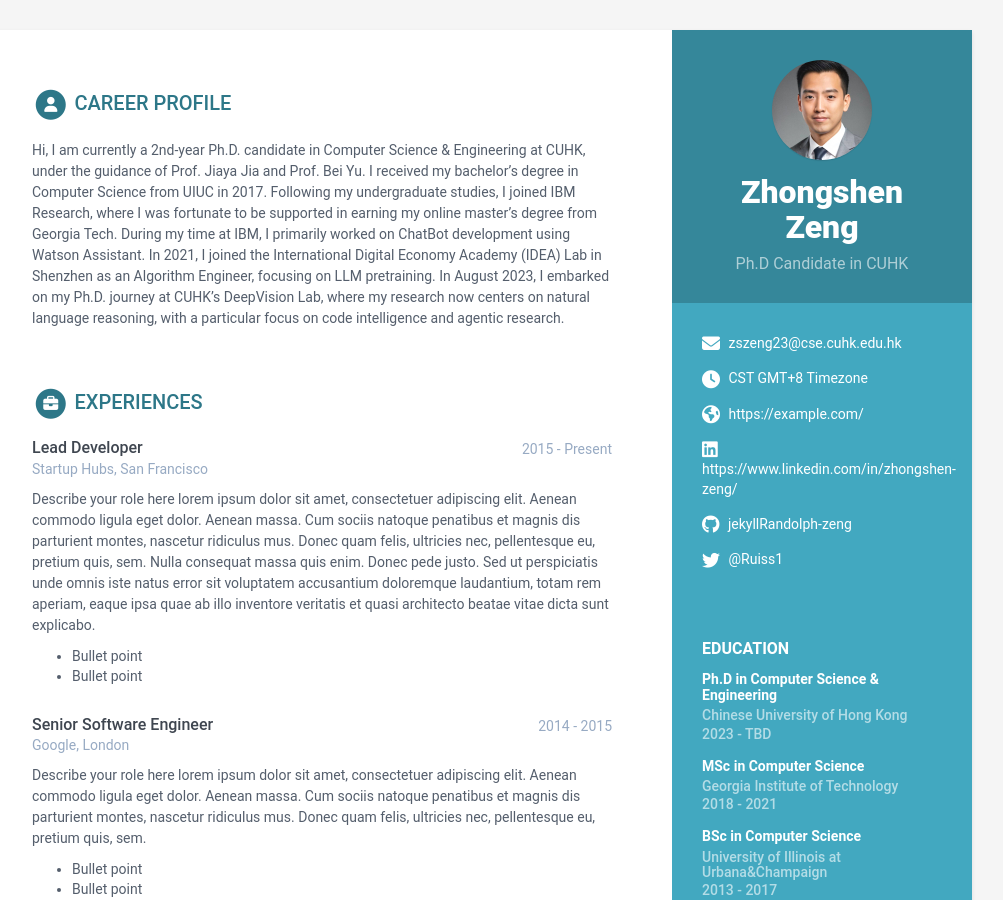
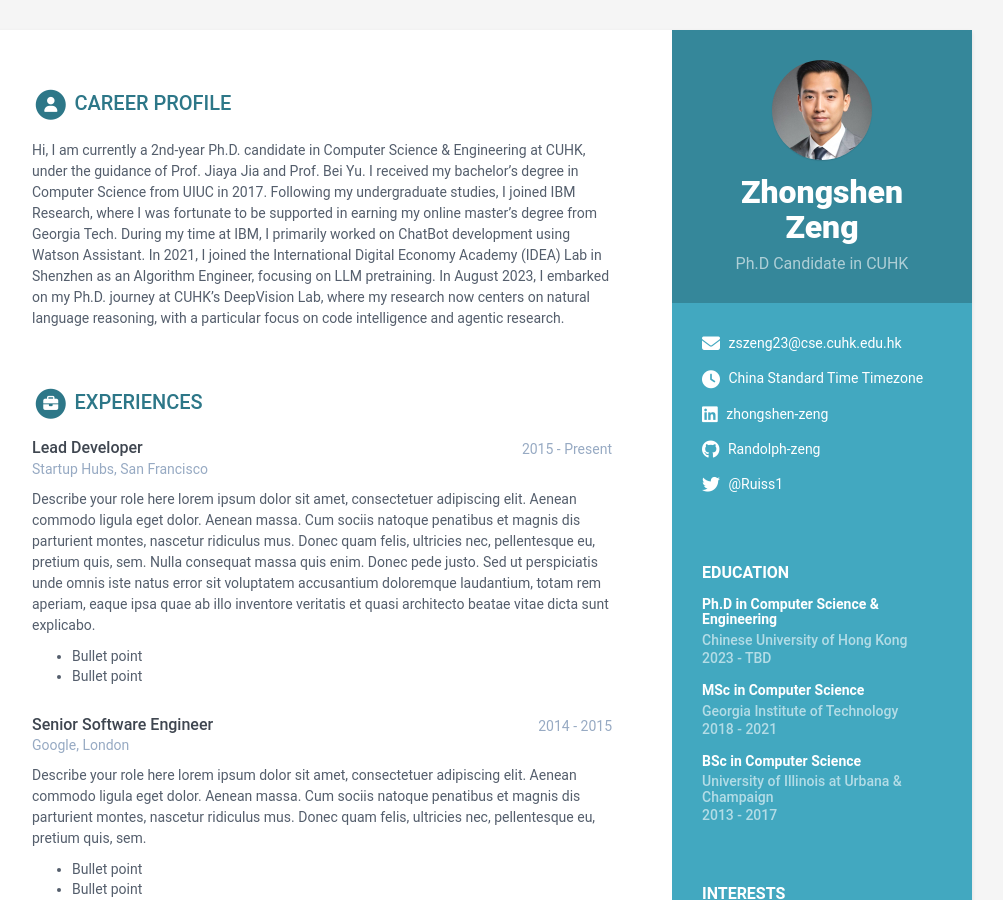
Before and after one commit to Randolph-zeng/zhongshen-zeng, a Jekyll site: the page built from index.html, in a window 1280 px wide and 900 px high. Shown: the whole window, without its empty margins (168-1171 px from the left). Built offline with Jekyll 4.4.1, drawn with Linux system fonts in a browser that asks for light colours.

Commit message:
update personal info

```diff
--- a/_data/data.yml
+++ b/_data/data.yml
@@ -15,12 +15,12 @@ sidebar:
     # Sidebar links
     email: zszeng23@cse.cuhk.edu.hk
     # phone: 012 345 6789
-    timezone: CST GMT+8 # Enter your timezone, e.g., America/Havana, Africa/Casablanca, America/North_Dakota/Center
+    timezone: China Standard Time # Enter your timezone, e.g., America/Havana, Africa/Casablanca, America/North_Dakota/Center
     # citizenship:
-    website: https://example.com/ # Include the full website URL, including "http://" or "https://".
-    linkedin: https://www.linkedin.com/in/zhongshen-zeng/
+    # website: https://www.zhihu.com/column/c_1416327491808608256 # Include the full website URL, including "http://" or "https://".
+    linkedin: zhongshen-zeng
     # xing: alandoe
-    github: jekyllRandolph-zeng
+    github: Randolph-zeng
     # telegram: # add your nickname without '@' sign
     # gitlab:
     # bitbucket:
@@ -82,7 +82,7 @@ education:
         #     - Bullet point
         #     - Bullet point
       - degree: BSc in Computer Science
-        university: University of Illinois at Urbana&Champaign
+        university: University of Illinois at Urbana & Champaign
         time: 2013 - 2017
         # details: |
         #   Describe your study here lorem ipsum dolor sit amet, consectetuer
```
